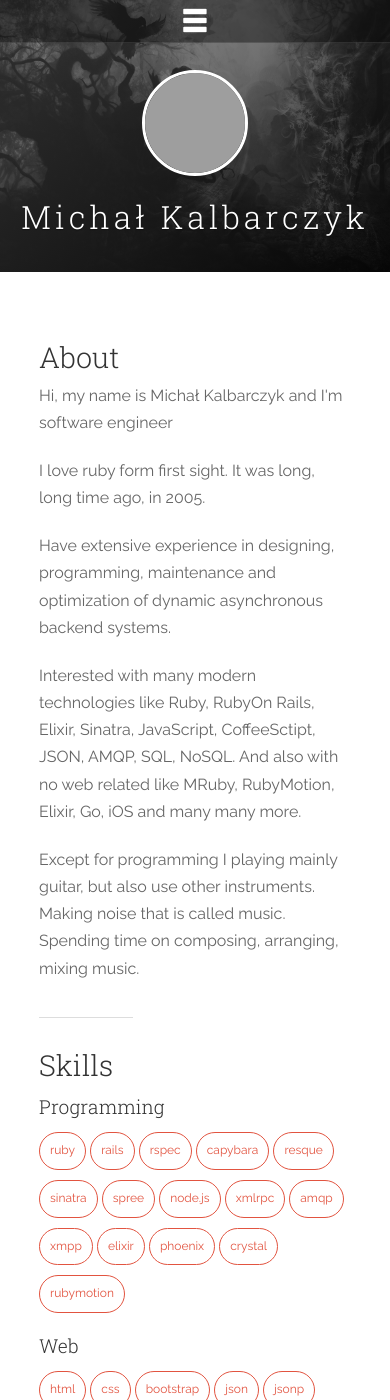
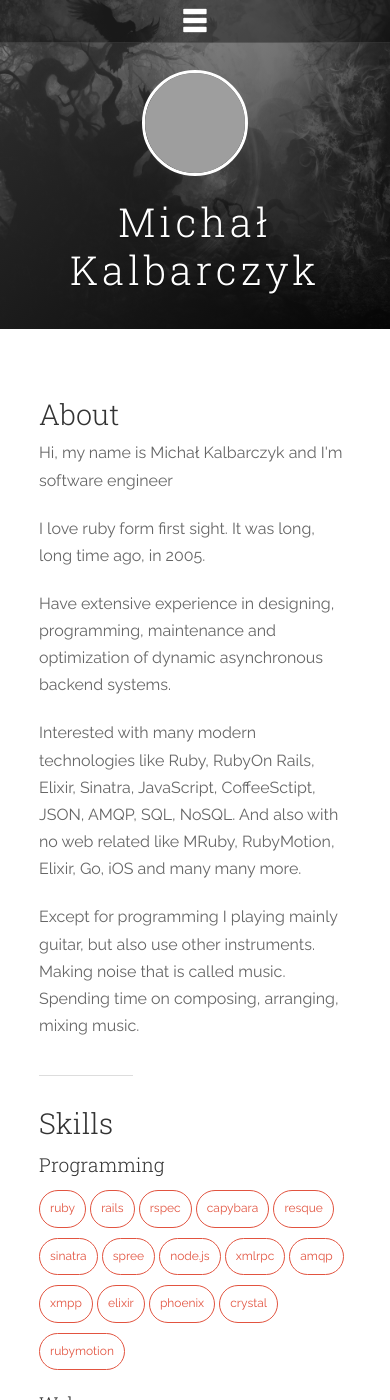
Before and after one commit to fazibear/fazibear.github.io, a Jekyll site: the page built from index.html, in a window 390 px wide and 1400 px high. Built offline with Jekyll 4.4.1, drawn with Linux system fonts in a browser that asks for light colours; nearby versions of some CDN libraries; grey boxes are pictures that could not be loaded.

```diff
--- a/_includes/header.html
+++ b/_includes/header.html
@@ -17,7 +17,7 @@
         <hr class="panel-cover__divider">
 
         <div class="navigation-wrapper">
-
+          <div>
             <nav class="cover-navigation cover-navigation--primary">
               <ul class="navigation">
                 <li class="navigation__item"><a href="/#about" title="about" class="blog-button">About</a></li>
@@ -29,7 +29,8 @@
                 <li class="navigation__item"><a href="/blog" title="blog" class="blog-button">Blog</a></li>
               </ul>
             </nav>
-
+          </div>
+          <div>
             <nav class="cover-navigation navigation--social">
               <ul class="navigation">
                 {% for net in site.data.cv.social %}
@@ -61,6 +62,7 @@
 
               </ul>
             </nav>
+          </div>
 
         </div>
 
--- a/_layouts/default.html
+++ b/_layouts/default.html
@@ -6,7 +6,6 @@
     {% include header.html %}
 
     <div class="content-wrapper">
-      <script type="text/javascript" src="https://ajax.googleapis.com/ajax/libs/jquery/1.11.3/jquery.min.js"></script>
       <script type="text/javascript" src="/js/main.js"></script>
 
       <div class="content-wrapper__inner">
--- a/css/uno.css
+++ b/css/uno.css
@@ -1101,7 +1101,7 @@ pre {
   z-index: 800;
   width: 60%;
   max-width: 800px;
-  margin-left: 40%; }
+  margin-left: 495px; }
 
 .content-wrapper__inner {
   margin: 0 10%;
@@ -1209,14 +1209,15 @@ hr {
   position: fixed;
   z-index: 900;
   width: 100%;
-  max-width: none;
+  max-width: 100%;
   height: 100%;
   background: url(../images/background-cover.jpg) top left no-repeat #666666;
+  transition: max-width 0.5s;
   background-size: cover; }
 
 .panel-cover--collapsed {
-  width: 40%;
-  max-width: 530px; }
+  max-width: 540px;
+}
 
 .panel-cover--overlay {
   display: block;
@@ -1251,7 +1252,7 @@ hr {
 
 .no-js .panel-main {
   width: 40%;
-  max-width: 530px; }
+  max-width: 540px; }
 
 .panel-main__inner {
   display: table-cell;
@@ -1558,27 +1559,7 @@ input[type="tel"] {
   input[type="tel"]:-ms-input-placeholder {
     color: #cccccc; }
 
-@media all and (min-width: 1300px) {
-  .content-wrapper {
-    margin-left: 530px; } }
 @media all and (max-width: 1100px) {
-  .panel-cover__logo {
-    width: 70px; }
-
-  .panel-title {
-    font-size: 2em; }
-
-  .panel-subtitle {
-    font-size: 1em; }
-
-  .panel-cover__description {
-    margin: 0 10px;
-    font-size: .9em; }
-
-  .navigation--social {
-    margin-top: 5px;
-    margin-left: 0; } }
-@media all and (max-width: 960px) {
   .btn-mobile-menu {
     display: block; }
 
--- a/js/main.js
+++ b/js/main.js
@@ -1,32 +1,44 @@
 ---
 layout: null
 ---
-$('a.blog-button').click(function (e) {
-  if ($('.panel-cover').hasClass('panel-cover--collapsed')) return
-  currentWidth = $('.panel-cover').width()
-  if (currentWidth < 960) {
-    $('.panel-cover').addClass('panel-cover--collapsed')
-    $('.content-wrapper').addClass('animated slideInRight')
-  } else {
-    $('.panel-cover').css('max-width', currentWidth)
-    $('.panel-cover').animate({'max-width': '530px', 'width': '40%'}, 400, swing = 'swing', function () {})
+document.querySelectorAll('a.blog-button').forEach(function(button, i){
+  panelCover = function(){
+    return document.querySelectorAll('.panel-cover')[0];
   }
-})
+  button.addEventListener("click", function(e) {
+    if(panelCover().classList.contains('panel-cover--collapsed')){
+      return;
+    }
+    panelCover().classList.add('panel-cover--collapsed');
+  });
+});
 
 if (window.location.pathname !== '/') {
-  $('.panel-cover').addClass('panel-cover--collapsed')
+  panelCover().classList.add('panel-cover--collapsed');
 }
 
 if (window.location.hash && window.location.hash == '#about') {
-  $('.panel-cover').addClass('panel-cover--collapsed')
+  panelCover().classList.add('panel-cover--collapsed');
 }
 
-$('.btn-mobile-menu').click(function () {
-  $('.navigation-wrapper').toggleClass('visible animated bounceInDown')
-  $('.btn-mobile-menu__icon').toggleClass('icon-list icon-x-circle animated fadeIn')
-})
+document.querySelectorAll('.btn-mobile-menu').forEach(function(button, i){
+  button.addEventListener("click", function(e) {
+    document.querySelectorAll('.navigation-wrapper')[0].classList.toggle('visible');
+    document.querySelectorAll('.navigation-wrapper')[0].classList.toggle('animated');
+    document.querySelectorAll('.navigation-wrapper')[0].classList.toggle('bounceInDown');
+    document.querySelectorAll('.btn-mobile-menu__icon')[0].classList.toggle('icon-list');
+    document.querySelectorAll('.btn-mobile-menu__icon')[0].classList.toggle('icon-x-circle');
+    document.querySelectorAll('.btn-mobile-menu__icon')[0].classList.toggle('animated');
+    document.querySelectorAll('.btn-mobile-menu__icon')[0].classList.toggle('fadeIn');
+  });
+});
 
-$('.navigation-wrapper .blog-button').click(function () {
-  $('.navigation-wrapper').toggleClass('visible')
-  $('.btn-mobile-menu__icon').toggleClass('icon-list icon-x-circle animated fadeIn')
-})
+document.querySelectorAll('.navigation-wrapper .blog-button').forEach(function(button, i){
+  button.addEventListener("click", function(e) {
+    document.querySelectorAll('.navigation-wrapper')[0].classList.toggle('visible');
+    document.querySelectorAll('.btn-mobile-menu__icon')[0].classList.toggle('icon-list');
+    document.querySelectorAll('.btn-mobile-menu__icon')[0].classList.toggle('icon-x-circle');
+    document.querySelectorAll('.btn-mobile-menu__icon')[0].classList.toggle('animated');
+    document.querySelectorAll('.btn-mobile-menu__icon')[0].classList.toggle('fadeIn');
+  });
+});
```
Lines whose indentation alone changed are shown as unchanged.
